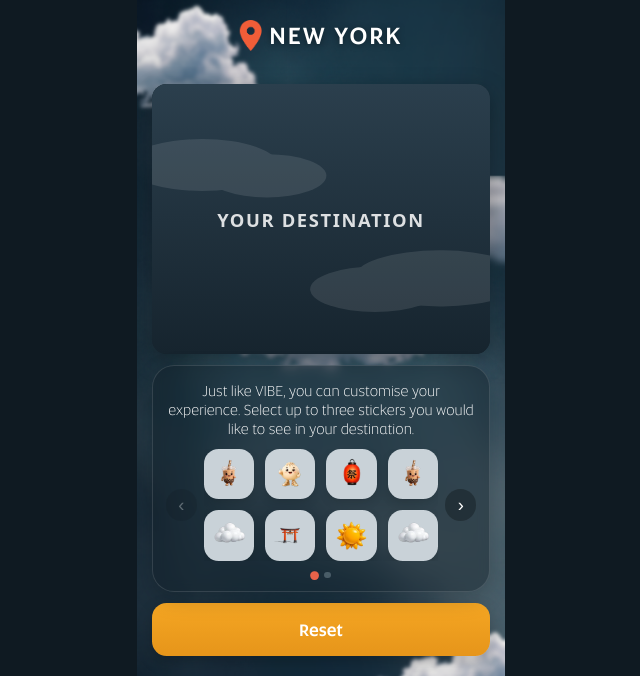
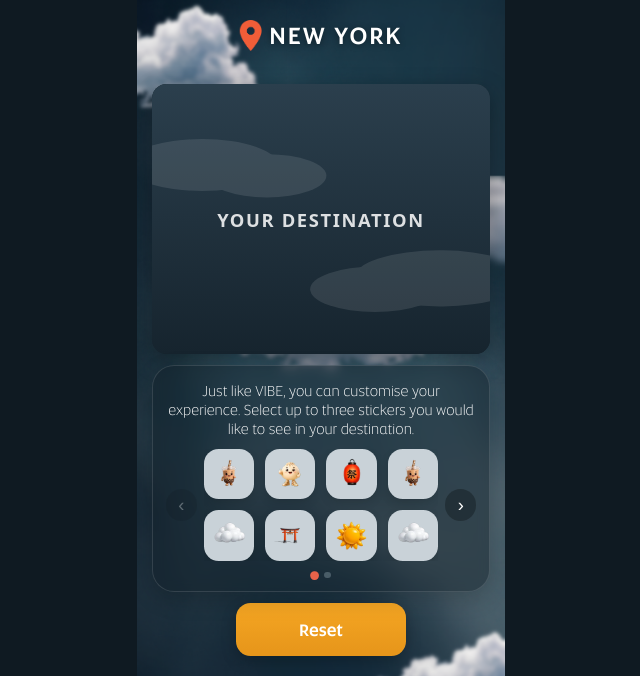
Before and after one commit to leonHybrid/Etihad-Airlines, a website built with Vite: page index.html in a window 1280 px wide. Shown: the part 124-800 px from the top of the page, without its empty margins (319-959 px from the left). Built offline with nearby package versions, Linux system fonts and the light colour scheme; no server answers.

Commit message:
Update style.css

```diff
--- a/src/style.css
+++ b/src/style.css
@@ -297,10 +297,11 @@ body {
 .actions {
   flex: 0 0 auto;
   display: flex;
+  justify-content: center;
   gap: 3.5cqw;
 }
 .btn {
-  flex: 1;
+  flex: 0 1 50%;
   border: none;
   border-radius: 4cqw;
   padding: 4.2cqw 4cqw;
```
